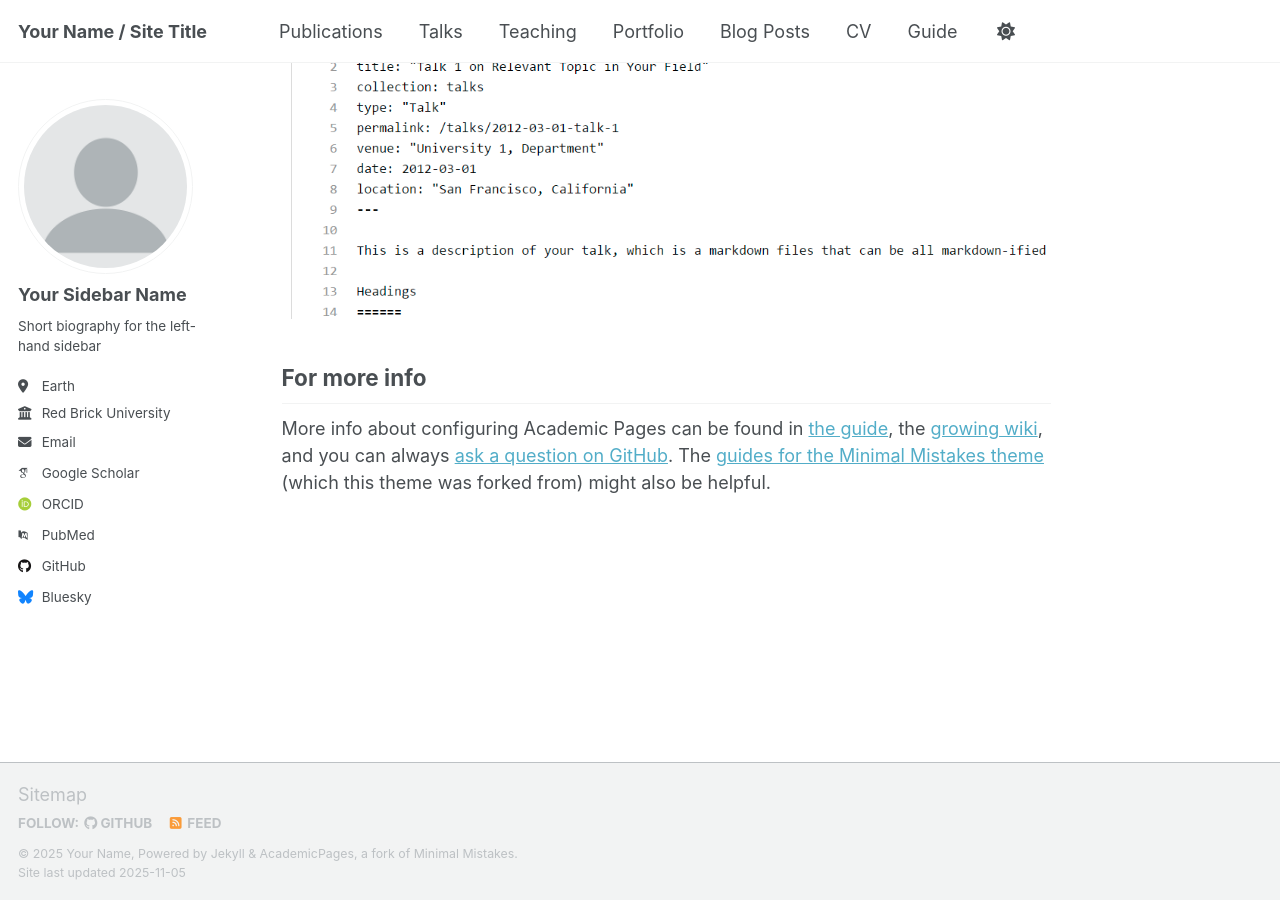
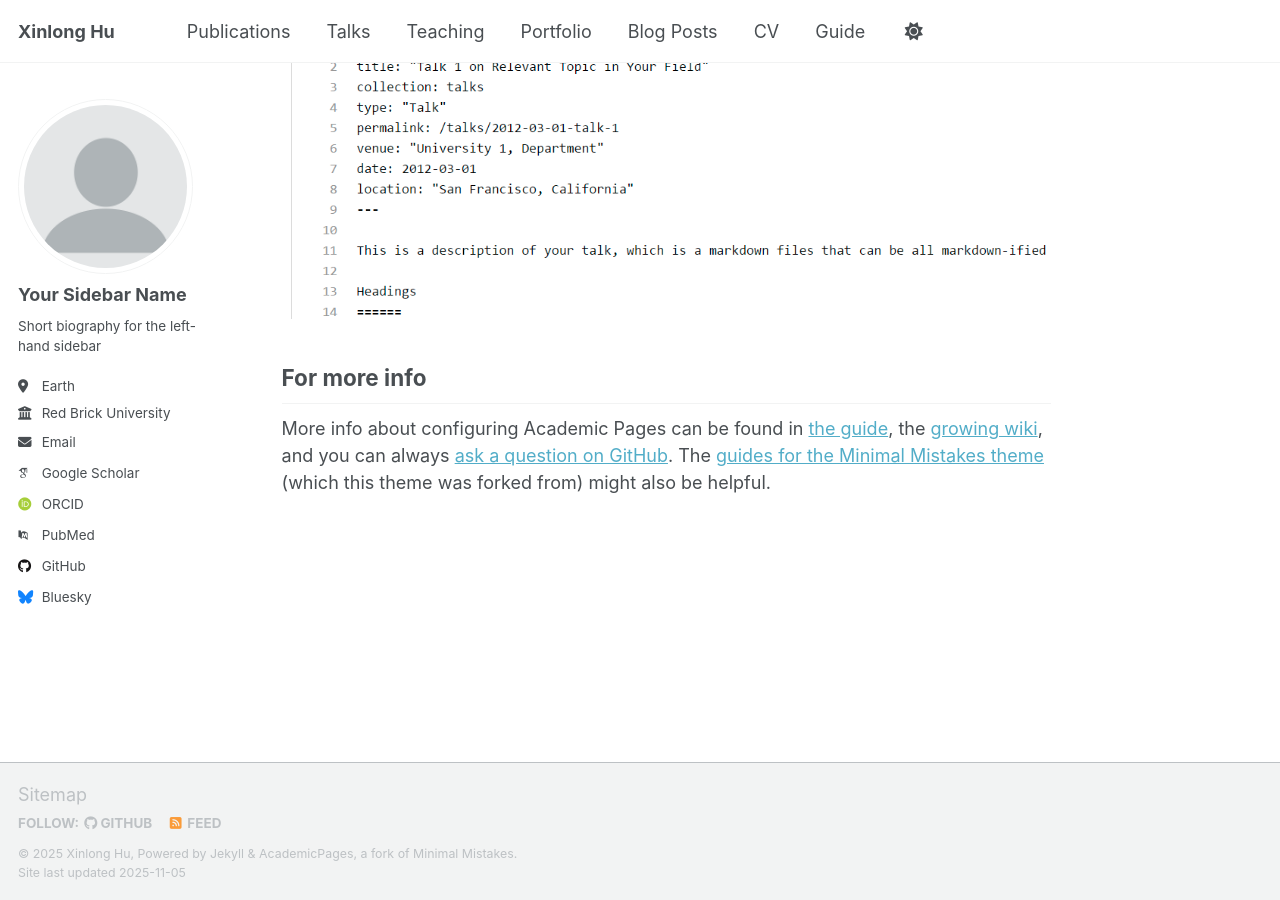
Before and after one commit to erhuer/erhuer2, a Jekyll site: the page built from _pages/about.md, in a window 1280 px wide and 900 px high, scrolled down 2880 px. Built offline with Jekyll 4.4.1, drawn with Linux system fonts in a browser that asks for light colours; some web fonts are replaced; a script that is not in the unit is left out.

Commit message:
Update _config.yml

```diff
--- a/_config.yml
+++ b/_config.yml
@@ -9,14 +9,14 @@
 # Basic Site Settings
 locale                   : "en-US"
 site_theme               : "default" # Currently available options are "default", "air"
-title                    : "Your Name / Site Title"
+title                    : "Xinlong Hu"
 title_separator          : "-"
-name                     : &name "Your Name"
-description              : &description "Your Name's academic portfolio"   # Update this with a general description of your site, this is the default if not overridden by a page
-url                      : https://academicpages.github.io # The base hostname & protocol for your site e.g. "https://[your GitHub username].github.io",
+name                     : &name "Xinlong Hu"
+description              : &description "Xinlong's academic portfolio"   # Update this with a general description of your site, this is the default if not overridden by a page
+url                      : https://erhuer2.github.io # The base hostname & protocol for your site e.g. "https://[your GitHub username].github.io",
                                                            # or if you already have some other page hosted on Github then use "https://[your GitHub username].github.io/[Your Repo Name]"
 baseurl                  : "" # the subpath of your site, e.g. "/blog"
-repository               : "academicpages/academicpages.github.io"
+repository               : "erhuer/erhuer2.github.io"
 
 # Site Author - The following control what appear as part of the author content on the side bar.
 #               If a field is blank the icon and link will not appear, otherwise it will be shown.
```
